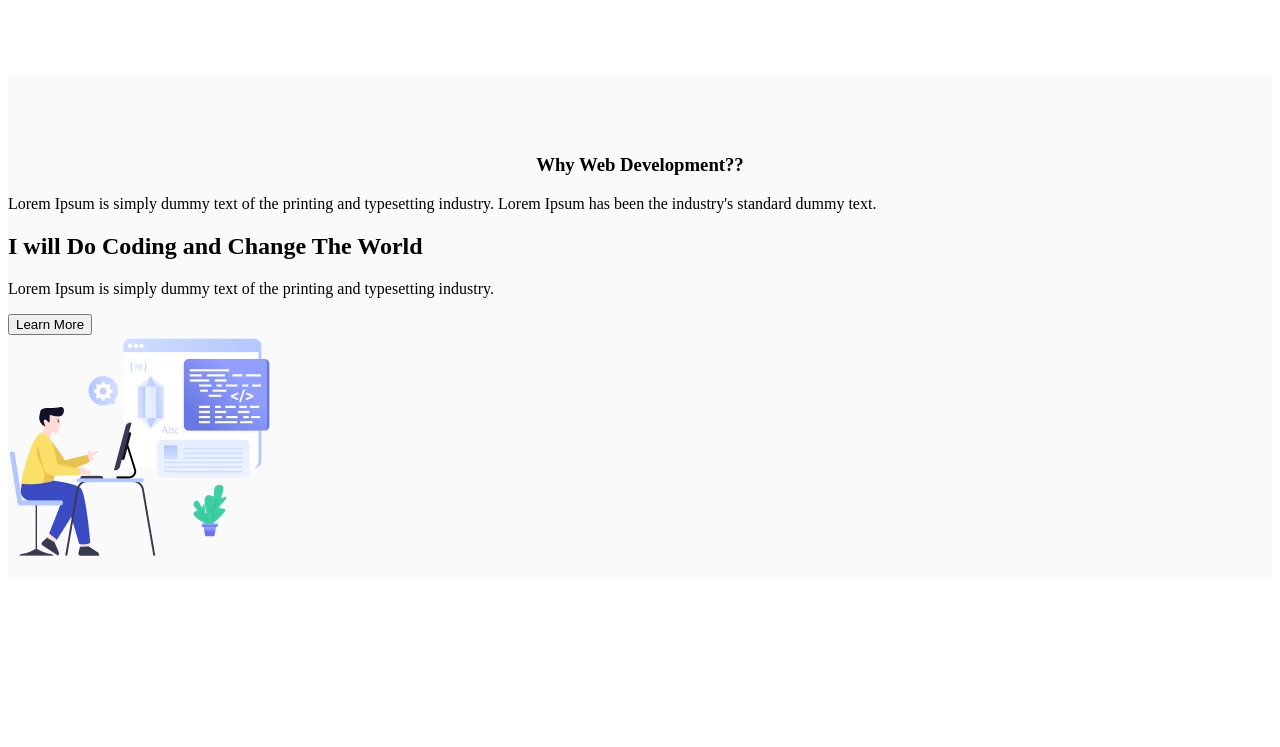
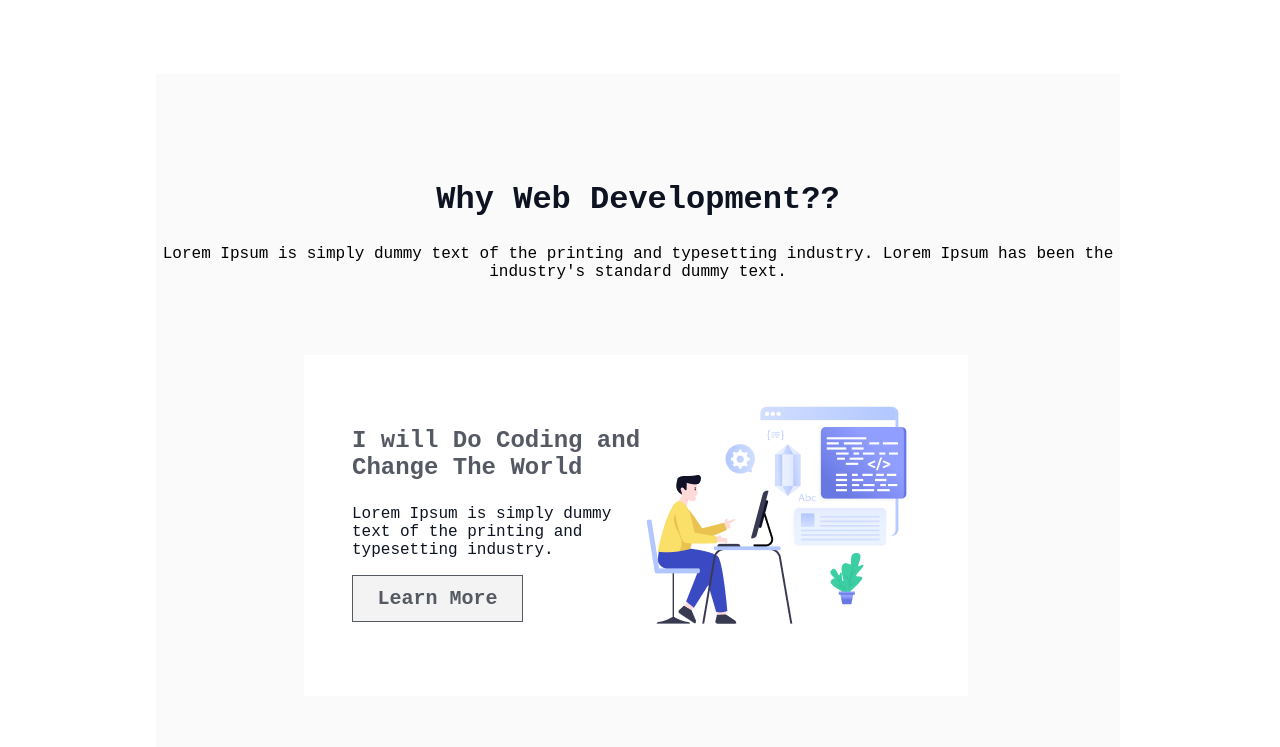
Before and after one commit to mrshakibbd/dev-portfolio, a plain HTML site: page index.html in a window 1280 px wide. Shown: the part 733-1480 px from the top of the page. Before the commit the page ends 1320 px from the top, so only its background shows below. Drawn offline with Linux system fonts and the light colour scheme; a web font is replaced by a local one.

Commit message:
added all

```diff
--- a/index.html
+++ b/index.html
@@ -42,23 +42,84 @@
 </header>
 
 <main>
-<section class="second-section">
+
+    <section>
+        <div class="second-section azeret-mono-normal">
+            <div class="second-section-bg">
+
+                <div>
+                    <h2 class="why-web">Why Web Development??</h2>
+                    <p class="why-web-des">Lorem Ipsum is simply dummy text of the printing and typesetting industry. Lorem Ipsum has been the industry's standard dummy text.</p>
+                </div>
+
+                <div class="box-part-one">
+
+                    <div class="box-part-two">
+                        <div>
+                            <h3 class="i-will-do">I will Do Coding and Change The World</h3>
+                            <p class="I-will-des">Lorem Ipsum is simply dummy text of the printing and typesetting industry.</p>
+                            <button class="box-btn azeret-mono-normal">Learn More</button>
+                        </div>
+
+                        <div>
+                            <img src="./assets/Layer_1.png" alt="">
+                        </div>
+                    </div>
 
 
-    <h3 class="why-web">Why Web Development??</h3>
-    <p class="why-web-description">Lorem Ipsum is simply dummy text of the printing and typesetting industry. Lorem Ipsum has been the industry's standard dummy text.</p>
+
+                </div>
 
 
-    <div class="second-section-second-box">
-    <div>
-        <h2 class="secondary-section-title">I will Do Coding and Change The World</h2>
-        <p class="secondary-section-sub-title">Lorem Ipsum is simply dummy text of the printing and typesetting industry.</p>
-        <button>Learn More</button>
-    </div>
+                <div class="box-part-one ">
 
-    <div><img src="./assets/Layer_1.png"alt=""></div>
+                    <div class="box-part-two">
 
-</div>
+                        <div>
+                            <img src="./assets/Layer_1.png" alt="">
+                        </div>
+                        <div>
+                            <h3 class="i-will-do">I will Do Coding and Change The World</h3>
+                            <p class="I-will-des">Lorem Ipsum is simply dummy text of the printing and typesetting industry.</p>
+                            <button class="box-btn azeret-mono-normal">Learn More</button>
+                        </div>
+
+
+                    </div>
+
+
+
+                </div>
+
+                <div class="box-part-one">
+
+                    <div class="box-part-two">
+                        <div>
+                            <h3 class="i-will-do">I will Do Coding and Change The World</h3>
+                            <p class="I-will-des">Lorem Ipsum is simply dummy text of the printing and typesetting industry.</p>
+                            <button class="box-btn azeret-mono-normal">Learn More</button>
+                        </div>
+
+                        <div>
+                            <img src="./assets/Layer_1.png" alt="">
+                        </div>
+                    </div>
+
+
+
+                </div>
+
+
+
+                </div>
+
+
+            <br>
+            <br>
+
+
+
+            </div>
 
 
 
@@ -68,7 +129,20 @@
 
 
 
-</section>
+
+
+
+
+
+
+
+
+
+
+
+        </div>
+
+    </section>
 
 </main>
 
--- a/styles/styles.css
+++ b/styles/styles.css
@@ -96,13 +96,90 @@ margin-bottom: 44px;
 }
 
 
-.second-section{
+.second-section-bg{
 
-    background-color: rgba(13, 19, 33, 0.02);
+    background-color: rgba(13, 19, 33, 0.02);;
     margin-top: 74px;
+    margin-left: 148px;
+    margin-right: 152px;
+    margin-bottom: 90px;
+    padding-top: 80px;
+    padding-bottom: 80px;
 }
 
 .why-web{
+
+    text-align: center;
+    color:rgb(13, 19, 33);
+    font-size: 32px;
+    font-weight: 800px
+}
+
+
+.why-web-des{
+
+    text-align: center;
+}
+
+
+.box-part-one{
+
+
+
+    background-color: white;
+    margin-top: 74px;
+    margin-left: 148px;
+    margin-right: 152px;
+    margin-bottom: 90px;
+
+
+}
+
+
+.box-part-two{
+
+
+
+    display: flex;
+    justify-content: space-between;
+    padding-top: 48px;
+    padding-left: 48px;
+    padding-right: 48px;
+    padding-bottom: 48px;
+
+
+}
+
+
+.i-will-do{
+
+    color: rgba(13, 19, 33, 0.7);
+    font-size: 24px;
+    font-weight: 700px;
+}
+
+
+.I-will-des{
+
+    font-size: 16px;
+    font-weight: 400px;
+    color: rgb(13, 19, 33);
+}
+
+.box-btn{
+width: 171px;
+height: 47px;
+display: flex;
+justify-content: center;
+align-items: center;
+box-sizing: border-box;
+border: 1px solid rgb(13, 19, 33);
+opacity: 0.7;
+
+color: rgb(13, 19, 33);;
+font-size: 20px;
+font-weight: 600;
+line-height: 23px;
+letter-spacing: 0%;
 text-align: center;
-padding-top: 80px;
 }
```
